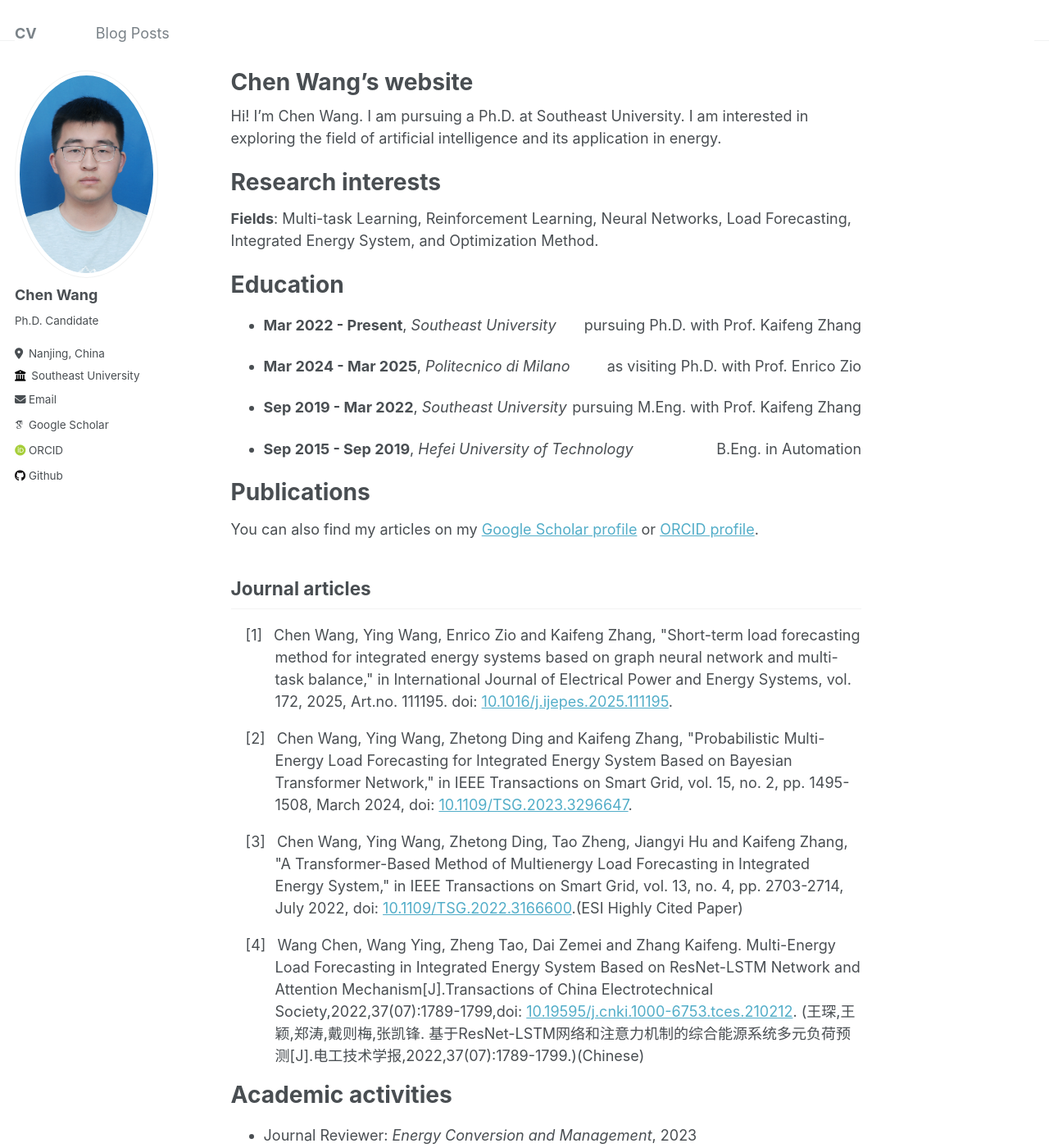
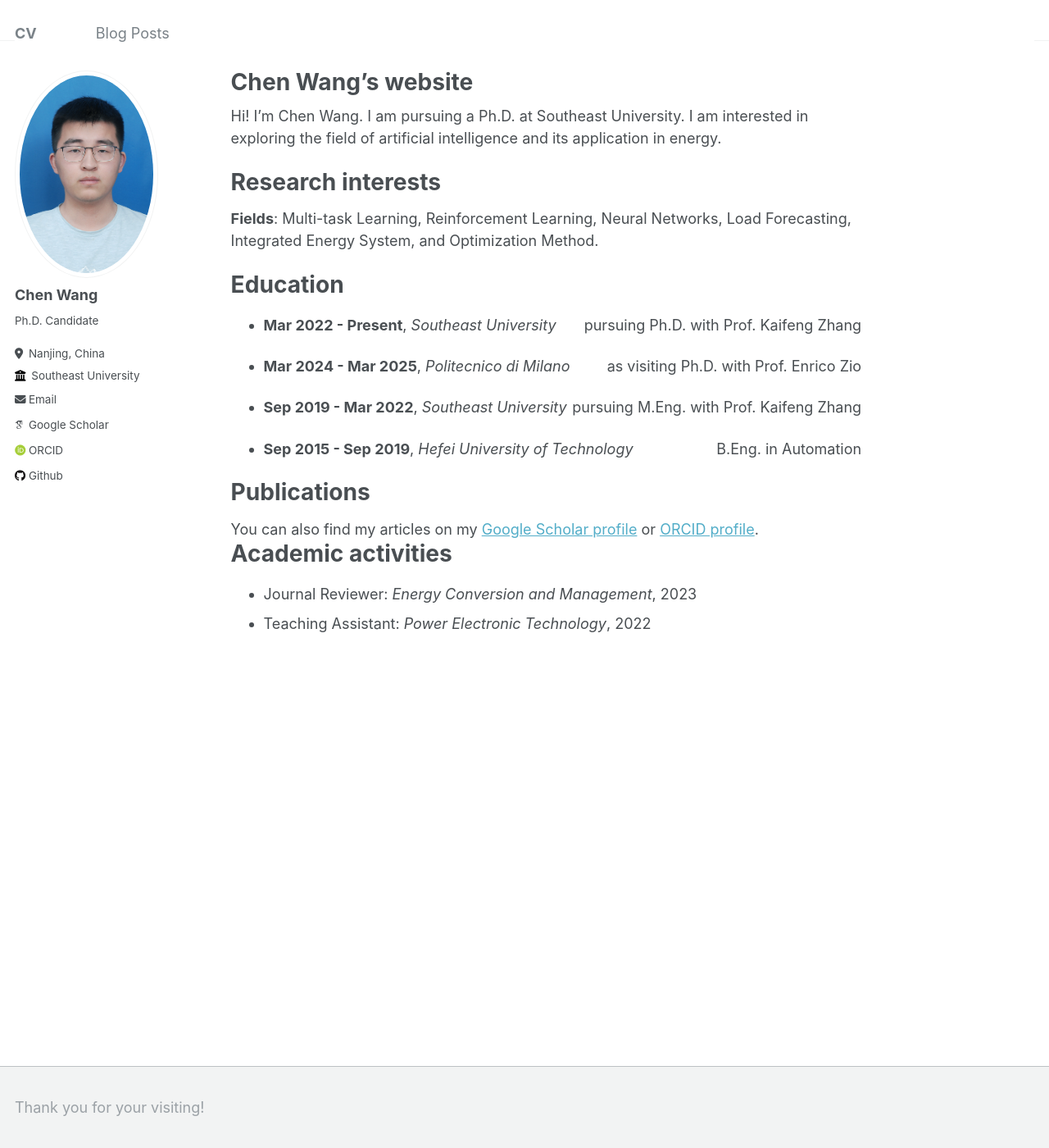
Before and after one commit to wangc1073/wangc1073.github.io, a Jekyll site: the page built from _pages/about.md, in a window 1280 px wide and 1400 px high. Shown: the whole window at 82% size. Built offline with Jekyll 4.4.1, drawn with Linux system fonts in a browser that asks for light colours; some web fonts are replaced.

Commit message:
Update about.md

```diff
--- a/_pages/about.md
+++ b/_pages/about.md
@@ -36,28 +36,6 @@ Publications
 
 {% endif %}
 
-## Journal articles
-
-<ol style="list-style: none; padding-left: 0; counter-reset: custom-counter;">
-<li style="counter-increment: custom-counter; text-indent: -2.0em; padding-left: 3em; margin-bottom: 1em;">
-<span style="font-weight: regular; margin-right: 0.5em;">[1]</span>
-Chen Wang, Ying Wang, Enrico Zio and Kaifeng Zhang, "Short-term load forecasting method for integrated energy systems based on graph neural network and multi-task balance," in International Journal of Electrical Power and Energy Systems, vol. 172, 2025, Art.no. 111195. doi: <a href="https://doi.org/10.1016/j.ijepes.2025.111195">10.1016/j.ijepes.2025.111195</a>.
-</li>
-<li style="counter-increment: custom-counter; text-indent: -2.0em; padding-left: 3em; margin-bottom: 1em;">
-<span style="font-weight: regular; margin-right: 0.5em;">[2]</span>
-Chen Wang, Ying Wang, Zhetong Ding and Kaifeng Zhang, "Probabilistic Multi-Energy Load Forecasting for Integrated Energy System Based on Bayesian Transformer Network," in IEEE Transactions on Smart Grid, vol. 15, no. 2, pp. 1495-1508, March 2024, doi: <a href="https://doi.org/10.1109/TSG.2023.3296647">10.1109/TSG.2023.3296647</a>.
-</li>
-<li style="counter-increment: custom-counter; text-indent: -2.0em; padding-left: 3em; margin-bottom: 1em;">
-<span style="font-weight: regular; margin-right: 0.5em;">[3]</span>
-Chen Wang, Ying Wang, Zhetong Ding, Tao Zheng, Jiangyi Hu and Kaifeng Zhang, "A Transformer-Based Method of Multienergy Load Forecasting in Integrated Energy System," in IEEE Transactions on Smart Grid, vol. 13, no. 4, pp. 2703-2714, July 2022, doi: <a href="https://doi.org/10.1109/TSG.2022.3166600">10.1109/TSG.2022.3166600</a>.(ESI Highly Cited Paper)
-</li>
-<li style="counter-increment: custom-counter; text-indent: -2.0em; padding-left: 3em; margin-bottom: 1em;">
-<span style="font-weight: regular; margin-right: 0.5em;">[4]</span>
-Wang Chen, Wang Ying, Zheng Tao, Dai Zemei and Zhang Kaifeng. Multi-Energy Load Forecasting in Integrated Energy System Based on  ResNet-LSTM Network and Attention Mechanism[J].Transactions of China Electrotechnical Society,2022,37(07):1789-1799,doi: <a href="https://doi.org/10.19595/j.cnki.1000-6753.tces.210212">10.19595/j.cnki.1000-6753.tces.210212</a>. (王琛,王颖,郑涛,戴则梅,张凯锋. 基于ResNet-LSTM网络和注意力机制的综合能源系统多元负荷预测[J].电工技术学报,2022,37(07):1789-1799.)(Chinese)
-</li>
-</ol>
-
-
 
 Academic activities
 ======
```
